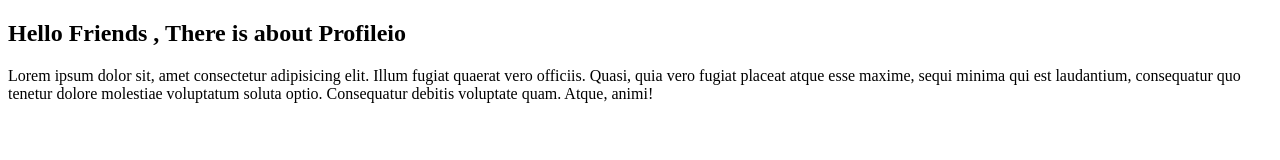
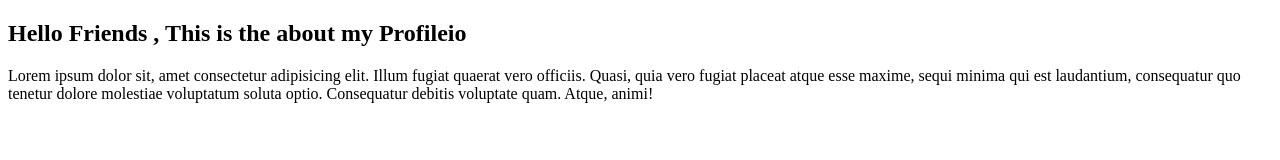
Before and after one commit to krunalsakhareliya33/resume, a plain HTML site: page aboutus.html in a window 1280 px wide. Drawn offline with Linux system fonts and the light colour scheme.

Commit message:
Update aboutus.html

```diff
--- a/aboutus.html
+++ b/aboutus.html
@@ -6,7 +6,7 @@
     <title>About Us</title>
 </head>
 <body>
-    <h2>Hello Friends , There is about Profileio</h2>
+    <h2>Hello Friends , This is the about my Profileio</h2>
     <p>Lorem ipsum dolor sit, amet consectetur adipisicing elit. Illum fugiat quaerat vero officiis. Quasi, quia vero fugiat placeat atque esse maxime, sequi minima qui est laudantium, consequatur quo tenetur dolore molestiae voluptatum soluta optio. Consequatur debitis voluptate quam. Atque, animi!</p>
 
 </body>
```
